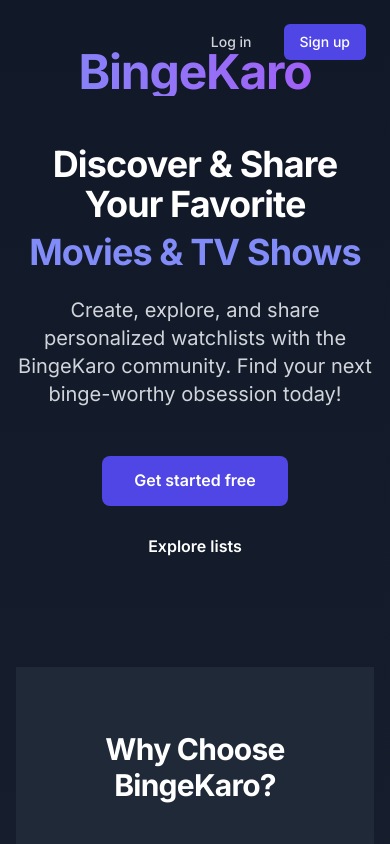
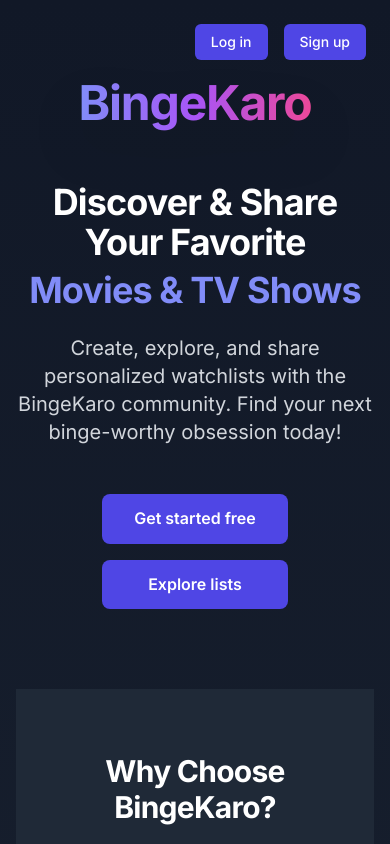
Before and after one commit to jayg2309/BingeKaro, a React (Create React App) app in the folder frontend/: page / in a window 390 px wide. Shown: the top 844 px of the page. Built offline with nearby package versions, Linux system fonts and the light colour scheme; no server answers.

Commit message:
ui updates

```diff
--- /dev/null
+++ b/frontend/src/components/Footer/Footer.js
@@ -0,0 +1,68 @@
+import React from 'react';
+import { Github, Linkedin, Twitter, Heart } from 'lucide-react';
+
+const Footer = () => {
+  const currentYear = new Date().getFullYear();
+
+  return (
+    <footer className="bg-gray-900 border-t border-gray-800 backdrop-blur-sm">
+      <div className="max-w-7xl mx-auto px-4 sm:px-6 lg:px-8 py-8">
+        <div className="flex flex-col md:flex-row justify-between items-center space-y-4 md:space-y-0">
+          {/* Copyright */}
+          <div className="text-sm text-gray-400 hover:text-gray-300 transition-colors duration-300">
+            © {currentYear} BingeKaro. All rights reserved.
+          </div>
+
+          {/* Right side - Social Links and Made with love */}
+          <div className="flex items-center space-x-6">
+            {/* Social Links */}
+            <div className="flex items-center space-x-4">
+              <a
+                href="https://github.com/jayg2309"
+                target="_blank"
+                rel="noopener noreferrer"
+                className="group relative p-2 text-gray-400 hover:text-white transition-all duration-300 hover:scale-110"
+                aria-label="GitHub"
+              >
+                <div className="absolute inset-0 bg-gradient-to-r from-purple-500/20 to-indigo-500/20 rounded-full opacity-0 group-hover:opacity-100 transition-opacity duration-300 blur-sm"></div>
+                <div className="absolute inset-0 bg-gradient-to-r from-purple-500/10 to-indigo-500/10 rounded-full opacity-0 group-hover:opacity-100 transition-opacity duration-300"></div>
+                <Github className="w-5 h-5 relative z-10" />
+              </a>
+              <a
+                href="https://www.linkedin.com/in/jay-gondaliya-b8902326b/"
+                target="_blank"
+                rel="noopener noreferrer"
+                className="group relative p-2 text-gray-400 hover:text-white transition-all duration-300 hover:scale-110"
+                aria-label="LinkedIn"
+              >
+                <div className="absolute inset-0 bg-gradient-to-r from-blue-500/20 to-cyan-500/20 rounded-full opacity-0 group-hover:opacity-100 transition-opacity duration-300 blur-sm"></div>
+                <div className="absolute inset-0 bg-gradient-to-r from-blue-500/10 to-cyan-500/10 rounded-full opacity-0 group-hover:opacity-100 transition-opacity duration-300"></div>
+                <Linkedin className="w-5 h-5 relative z-10" />
+              </a>
+              <a
+                href="https://twitter.com/jayg2309"
+                target="_blank"
+                rel="noopener noreferrer"
+                className="group relative p-2 text-gray-400 hover:text-white transition-all duration-300 hover:scale-110"
+                aria-label="Twitter"
+              >
+                <div className="absolute inset-0 bg-gradient-to-r from-sky-500/20 to-blue-500/20 rounded-full opacity-0 group-hover:opacity-100 transition-opacity duration-300 blur-sm"></div>
+                <div className="absolute inset-0 bg-gradient-to-r from-sky-500/10 to-blue-500/10 rounded-full opacity-0 group-hover:opacity-100 transition-opacity duration-300"></div>
+                <Twitter className="w-5 h-5 relative z-10" />
+              </a>
+            </div>
+
+            {/* Made with love */}
+            <div className="flex items-center text-sm text-gray-400 hover:text-gray-300 transition-colors duration-300 group">
+              <span>Made with</span>
+              <Heart className="w-4 h-4 mx-1 text-red-500 fill-current group-hover:animate-pulse group-hover:scale-110 transition-transform duration-300" />
+              <span>by Jay</span>
+            </div>
+          </div>
+        </div>
+      </div>
+    </footer>
+  );
+};
+
+export default Footer;
--- a/frontend/src/pages/Auth/Login.js
+++ b/frontend/src/pages/Auth/Login.js
@@ -156,7 +156,6 @@ const Login = () => {
           </div>
 
           {/* Submit Button */}
-          <div className="space-y-4">
           <button
             type="submit"
             disabled={isLoading}
@@ -171,25 +170,6 @@ const Login = () => {
               'Sign in'
             )}
           </button>
-
-            <div className="relative">
-              <div className="absolute inset-0 flex items-center">
-                <div className="w-full border-t border-gray-700"></div>
-              </div>
-              <div className="relative flex justify-center text-sm">
-                <span className="px-2 bg-gray-900 text-gray-400">Or continue with</span>
-              </div>
-            </div>
-
-            <div className="flex justify-center">
-              <button
-                type="button"
-                className="w-full max-w-xs inline-flex justify-center py-2 px-4 border border-gray-700 rounded-lg shadow-sm bg-gray-800 text-sm font-medium text-gray-300 hover:bg-gray-700 focus:outline-none focus:ring-2 focus:ring-offset-2 focus:ring-indigo-500"
-              >
-                Google
-              </button>
-            </div>
-          </div>
 
           {/* Links */}
           <div className="text-center">
--- a/frontend/src/pages/Home.js
+++ b/frontend/src/pages/Home.js
@@ -3,6 +3,7 @@ import { Link, useNavigate } from 'react-router-dom';
 import { useAuth } from '../contexts/AuthContext';
 import { Search, Star, Play, Tv, Film } from 'lucide-react';
 import Layout from '../components/Layout/Layout';
+import Footer from '../components/Footer/Footer';
 
 const Home = () => {
   const { user } = useAuth();
@@ -37,7 +38,7 @@ const Home = () => {
             <>
               <Link
                 to="/login"
-                className="px-4 py-2 text-sm font-medium text-gray-300 hover:text-white transition-colors"
+                className="px-4 py-2 text-sm font-medium text-white bg-indigo-600 hover:bg-indigo-700 rounded-md transition-colors"
               >
                 Log in
               </Link>
@@ -60,35 +61,57 @@ const Home = () => {
       </header>
 
       {/* Project Name */}
-      <div className="pt-12 text-center">
-        <h1 className="text-5xl md:text-7xl font-bold bg-gradient-to-r from-indigo-400 to-purple-500 bg-clip-text text-transparent">
-          BingeKaro
+      <div className="pt-16 pb-2 text-center">
+        <h1 className="group text-5xl md:text-7xl font-bold leading-relaxed px-4 hover:scale-105 transition-all duration-500 cursor-default">
+          <span className="relative inline-block">
+            <span className="absolute inset-0 bg-gradient-to-r from-indigo-400/30 to-purple-500/30 blur-2xl opacity-0 group-hover:opacity-100 transition-opacity duration-500 scale-110"></span>
+            <span className="relative z-10 bg-gradient-to-r from-indigo-400 via-purple-500 to-pink-500 bg-clip-text text-transparent drop-shadow-2xl">
+              BingeKaro
+            </span>
+          </span>
         </h1>
       </div>
 
       {/* Hero Section */}
-      <div className="container mx-auto px-4 py-12 md:py-20 flex flex-col items-center text-center">
-        <h2 className="text-4xl md:text-6xl font-bold mb-6 max-w-4xl">
-          Discover & Share Your Favorite
-          <span className="block text-indigo-400 mt-2">Movies & TV Shows</span>
+      <div className="container mx-auto px-4 py-8 md:py-12 flex flex-col items-center text-center">
+        <h2 className="group text-4xl md:text-6xl font-bold mb-6 max-w-4xl hover:scale-105 transition-all duration-500 cursor-default">
+          <span className="relative inline-block">
+            <span className="absolute inset-0 bg-gradient-to-r from-white/10 to-gray-300/10 blur-lg opacity-0 group-hover:opacity-100 transition-opacity duration-500"></span>
+            <span className="relative z-10">Discover & Share Your Favorite</span>
+          </span>
+          <span className="block text-indigo-400 mt-2 group-hover:text-indigo-300 transition-colors duration-500">
+            <span className="relative inline-block">
+              <span className="absolute inset-0 bg-gradient-to-r from-indigo-400/20 to-purple-500/20 blur-lg opacity-0 group-hover:opacity-100 transition-opacity duration-500"></span>
+              <span className="relative z-10">Movies & TV Shows</span>
+            </span>
+          </span>
         </h2>
-        <p className="text-xl text-gray-300 mb-12 max-w-2xl">
-          Create, explore, and share personalized watchlists with the BingeKaro community.
-          Find your next binge-worthy obsession today!
+        <p className="group text-xl text-gray-300 mb-12 max-w-2xl hover:text-gray-200 transition-all duration-500 cursor-default hover:scale-105">
+          <span className="relative inline-block">
+            <span className="absolute inset-0 bg-gradient-to-r from-gray-300/10 to-white/10 blur-md opacity-0 group-hover:opacity-100 transition-opacity duration-500"></span>
+            <span className="relative z-10">
+              Create, explore, and share personalized watchlists with the BingeKaro community.
+              Find your next binge-worthy obsession today!
+            </span>
+          </span>
         </p>
 
         <div className="flex flex-col sm:flex-row gap-4">
           <button
             onClick={handleGetStartedClick}
-            className="bg-indigo-600 hover:bg-indigo-700 text-white font-semibold py-3 px-8 rounded-lg transition-colors duration-200"
+            className="group relative bg-indigo-600 hover:bg-indigo-700 text-white font-semibold py-3 px-8 rounded-lg transition-all duration-300 hover:scale-105 hover:shadow-2xl overflow-hidden"
           >
-            Get started free
+            <div className="absolute inset-0 bg-gradient-to-r from-indigo-500/30 to-purple-500/30 opacity-0 group-hover:opacity-100 transition-opacity duration-300 blur-sm"></div>
+            <div className="absolute inset-0 bg-gradient-to-r from-indigo-600/20 to-purple-600/20 opacity-0 group-hover:opacity-100 transition-opacity duration-300"></div>
+            <span className="relative z-10">Get started free</span>
           </button>
           <button
             onClick={handleExploreClick}
-            className="bg-transparent hover:bg-gray-800 text-white font-semibold py-3 px-8 border border-gray-600 rounded-lg transition-colors duration-200"
+            className="group relative bg-indigo-600 hover:bg-indigo-700 text-white font-semibold py-3 px-8 rounded-lg transition-all duration-300 hover:scale-105 hover:shadow-2xl overflow-hidden"
           >
-            Explore lists
+            <div className="absolute inset-0 bg-gradient-to-r from-indigo-500/30 to-purple-500/30 opacity-0 group-hover:opacity-100 transition-opacity duration-300 blur-sm"></div>
+            <div className="absolute inset-0 bg-gradient-to-r from-indigo-600/20 to-purple-600/20 opacity-0 group-hover:opacity-100 transition-opacity duration-300"></div>
+            <span className="relative z-10">Explore lists</span>
           </button>
         </div>
       </div>
@@ -183,6 +206,9 @@ const Home = () => {
           </div>
         </div>
       </div>
+
+      {/* Footer */}
+      <Footer />
     </div>
   );
 };
```
Lines whose indentation alone changed are shown as unchanged.
